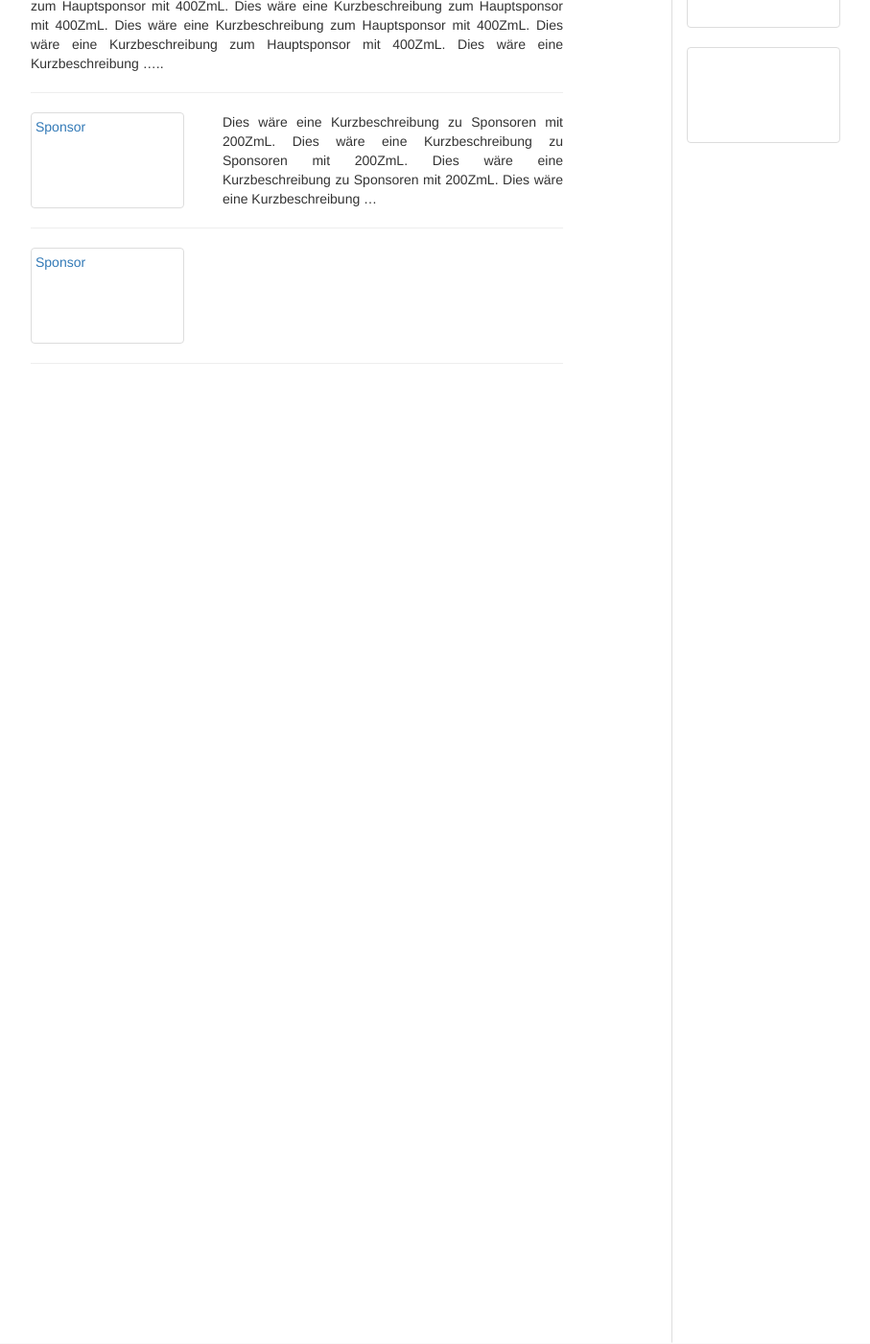
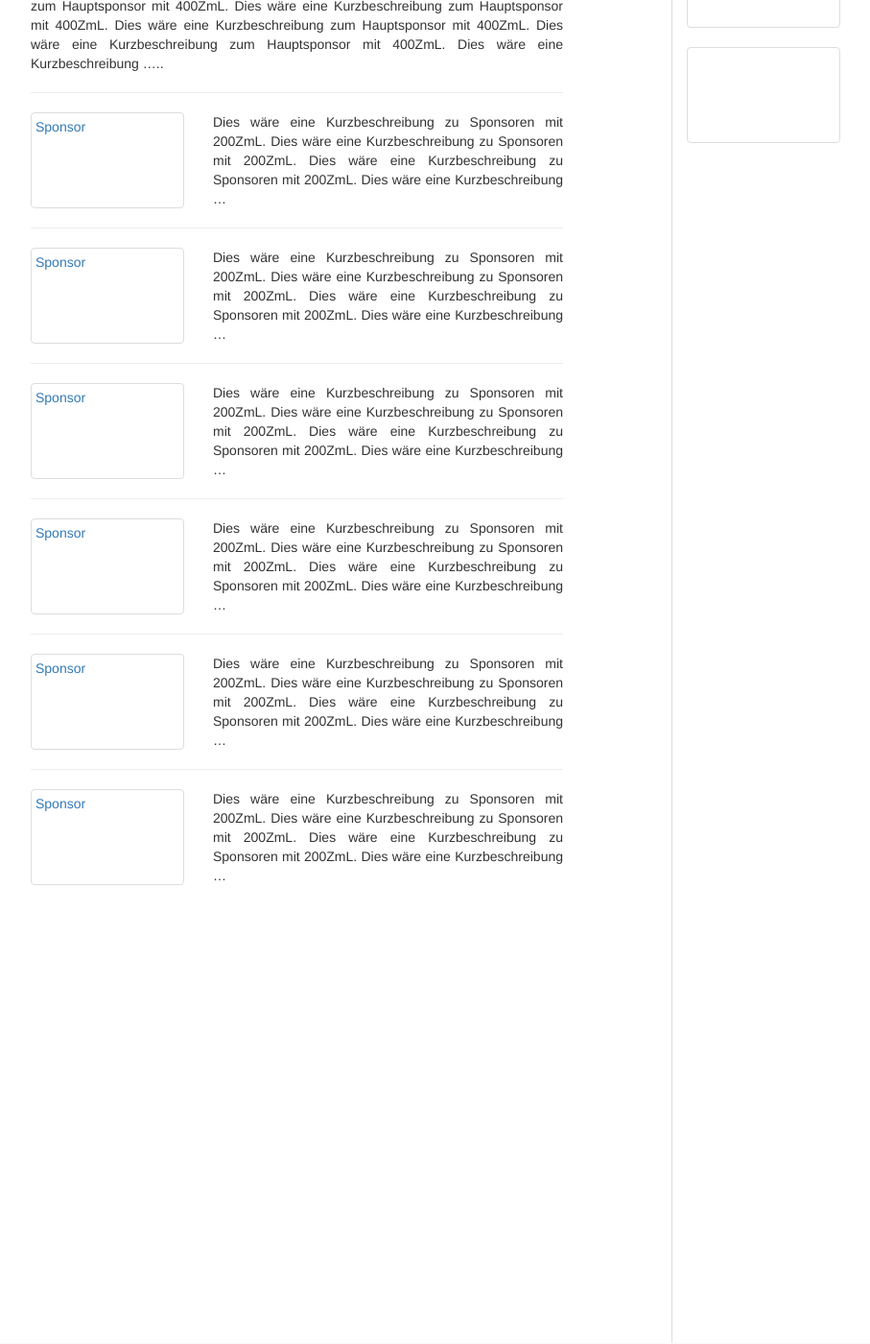
Before and after one commit to susedev/test, a Jekyll site: the page built from partner-werden.html, in a window 1280 px wide and 1400 px high, scrolled down 828 px. Shown: the whole window at 96% size, without its empty margins (233-1140 px from the left). Built offline with Jekyll 4.4.1, drawn with Linux system fonts in a browser that asks for light colours; nearby versions of some CDN libraries.

Commit message:
Edit from JekyllCMS

```diff
--- a/partner-werden.html
+++ b/partner-werden.html
@@ -26,9 +26,29 @@ title: Partner
 <hr noshade="noshade" size="1" />
 <p><a class="thumbnail" href="#" style="width: 160px; height: 100px; float:left">Sponsor</a></p>
 
-<p style="text-align: justify; margin-left: 200px; ">Dies w&auml;re eine Kurzbeschreibung zu Sponsoren mit 200ZmL. Dies w&auml;re eine Kurzbeschreibung zu Sponsoren mit 200ZmL. Dies w&auml;re eine Kurzbeschreibung zu Sponsoren mit 200ZmL. Dies w&auml;re eine Kurzbeschreibung &hellip;</p>
+<p style="text-align: justify; margin-left: 190px; ">Dies w&auml;re eine Kurzbeschreibung zu Sponsoren mit 200ZmL. Dies w&auml;re eine Kurzbeschreibung zu Sponsoren mit 200ZmL. Dies w&auml;re eine Kurzbeschreibung zu Sponsoren mit 200ZmL. Dies w&auml;re eine Kurzbeschreibung &hellip;</p>
 
 <hr noshade="noshade" size="1" />
-<p><a class="thumbnail" href="#" style="width: 160px; height: 100px;">Sponsor</a></p>
+<p><a class="thumbnail" href="#" style="width: 160px; height: 100px; float:left">Sponsor</a></p>
+
+<p style="text-align: justify; margin-left: 190px; ">Dies w&auml;re eine Kurzbeschreibung zu Sponsoren mit 200ZmL. Dies w&auml;re eine Kurzbeschreibung zu Sponsoren mit 200ZmL. Dies w&auml;re eine Kurzbeschreibung zu Sponsoren mit 200ZmL. Dies w&auml;re eine Kurzbeschreibung &hellip;</p>
 
 <hr noshade="noshade" size="1" />
+<p><a class="thumbnail" href="#" style="width: 160px; height: 100px; float:left">Sponsor</a></p>
+
+<p style="text-align: justify; margin-left: 190px; ">Dies w&auml;re eine Kurzbeschreibung zu Sponsoren mit 200ZmL. Dies w&auml;re eine Kurzbeschreibung zu Sponsoren mit 200ZmL. Dies w&auml;re eine Kurzbeschreibung zu Sponsoren mit 200ZmL. Dies w&auml;re eine Kurzbeschreibung &hellip;</p>
+
+<hr noshade="noshade" size="1" />
+<p><a class="thumbnail" href="#" style="width: 160px; height: 100px; float:left">Sponsor</a></p>
+
+<p style="text-align: justify; margin-left: 190px; ">Dies w&auml;re eine Kurzbeschreibung zu Sponsoren mit 200ZmL. Dies w&auml;re eine Kurzbeschreibung zu Sponsoren mit 200ZmL. Dies w&auml;re eine Kurzbeschreibung zu Sponsoren mit 200ZmL. Dies w&auml;re eine Kurzbeschreibung &hellip;</p>
+
+<hr noshade="noshade" size="1" />
+<p><a class="thumbnail" href="#" style="width: 160px; height: 100px; float:left">Sponsor</a></p>
+
+<p style="text-align: justify; margin-left: 190px; ">Dies w&auml;re eine Kurzbeschreibung zu Sponsoren mit 200ZmL. Dies w&auml;re eine Kurzbeschreibung zu Sponsoren mit 200ZmL. Dies w&auml;re eine Kurzbeschreibung zu Sponsoren mit 200ZmL. Dies w&auml;re eine Kurzbeschreibung &hellip;</p>
+
+<hr noshade="noshade" size="1" />
+<p><a class="thumbnail" href="#" style="width: 160px; height: 100px; float:left">Sponsor</a></p>
+
+<p style="text-align: justify; margin-left: 190px; ">Dies w&auml;re eine Kurzbeschreibung zu Sponsoren mit 200ZmL. Dies w&auml;re eine Kurzbeschreibung zu Sponsoren mit 200ZmL. Dies w&auml;re eine Kurzbeschreibung zu Sponsoren mit 200ZmL. Dies w&auml;re eine Kurzbeschreibung &hellip;</p>
```
